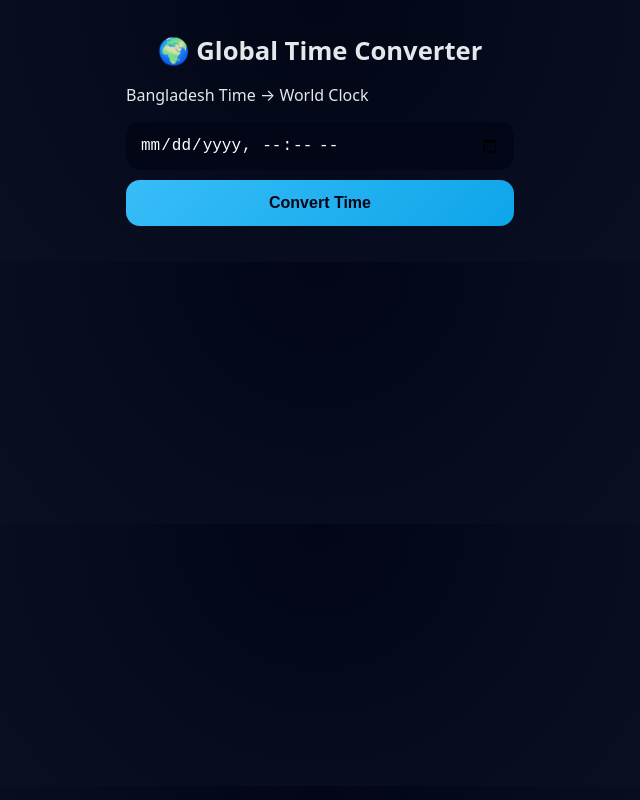
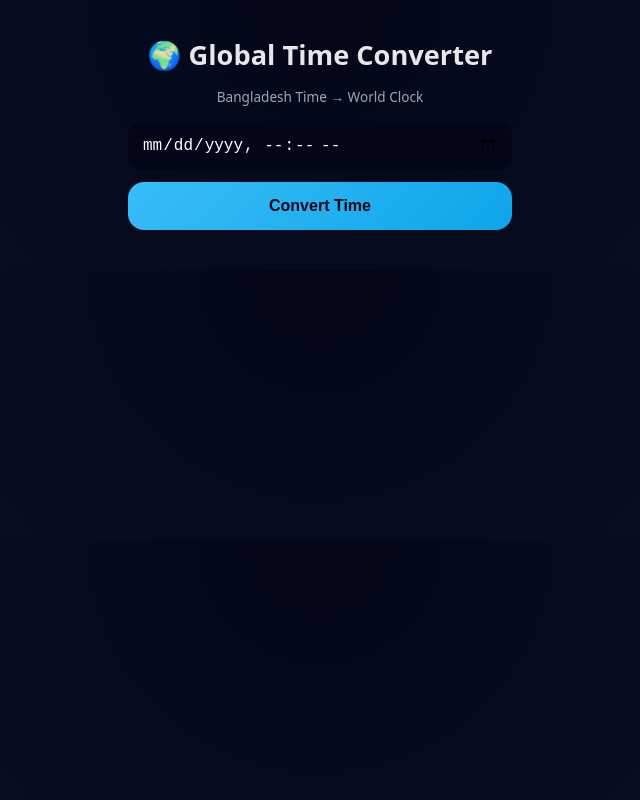
Before and after one commit to rtashadullah/Glob-time-converter, a plain HTML site: page index.html in a window 1280 px wide. Shown: the whole page, without its empty margins (320-960 px from the left). Drawn offline with Linux system fonts and the light colour scheme.

Commit message:
Update style.css

```diff
--- a/style.css
+++ b/style.css
@@ -2,73 +2,81 @@
 
 body {
   margin: 0;
-  font-family: system-ui, -apple-system, sans-serif;
-  background: radial-gradient(circle at top, #020617, #0f172a);
+  font-family: system-ui, sans-serif;
+  background: radial-gradient(circle at top, #020617, #0b1228);
   color: #e5e7eb;
 }
 
 .container {
   max-width: 420px;
   margin: auto;
-  padding: 16px;
+  padding: 18px;
 }
 
-h1 {
-  font-size: 1.6rem;
+.header {
   text-align: center;
+  margin-bottom: 16px;
+}
+
+.header h1 {
+  font-size: 1.7rem;
   margin-bottom: 4px;
 }
 
-.subtitle {
-  text-align: center;
-  font-size: 0.85rem;
-  opacity: 0.7;
-  margin-bottom: 16px;
+.header p {
+  font-size: .85rem;
+  opacity: .7;
 }
 
-input, button {
+input {
   width: 100%;
+  padding: 14px;
+  border-radius: 14px;
   border: none;
-  border-radius: 14px;
-  padding: 14px;
+  background: #020617;
+  color: white;
+  margin-bottom: 12px;
   font-size: 1rem;
 }
 
-input {
-  background: #020617;
-  color: white;
-  margin-bottom: 10px;
-}
-
 button {
-  background: linear-gradient(135deg, #38bdf8, #0ea5e9);
+  width: 100%;
+  padding: 15px;
+  border-radius: 16px;
+  border: none;
+  background: linear-gradient(135deg,#38bdf8,#0ea5e9);
   color: #020617;
   font-weight: 600;
-  margin-bottom: 20px;
+  font-size: 1rem;
+  margin-bottom: 22px;
   cursor: pointer;
 }
 
 #results {
   display: grid;
   grid-template-columns: 1fr;
-  gap: 12px;
+  gap: 14px;
 }
 
 .box {
   background: linear-gradient(180deg, rgba(255,255,255,.05), rgba(255,255,255,.02));
-  border-radius: 18px;
-  padding: 14px;
-  box-shadow: 0 10px 20px rgba(0,0,0,.35);
-  backdrop-filter: blur(12px);
+  border-radius: 20px;
+  padding: 15px;
+  box-shadow: 0 12px 28px rgba(0,0,0,.35);
+  backdrop-filter: blur(14px);
 }
 
 .box h3 {
   font-size: 1rem;
   margin-bottom: 6px;
+  display: flex;
+  gap: 6px;
+  align-items: center;
 }
 
 .box p {
-  font-size: 0.85rem;
-  opacity: 0.9;
+  font-size: .85rem;
+  opacity: .9;
   margin: 3px 0;
+  line-height: 1.4;
 }
```
